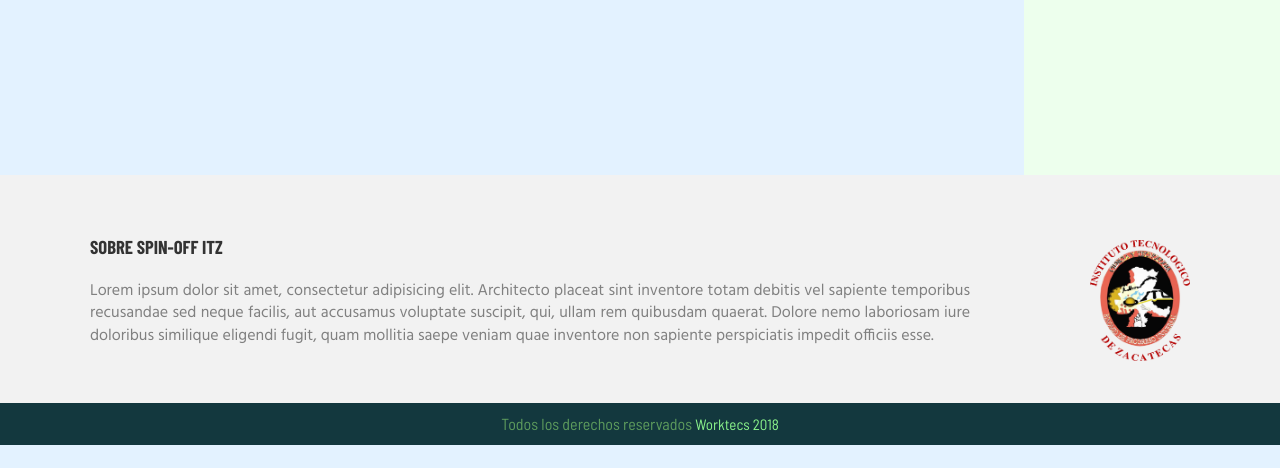
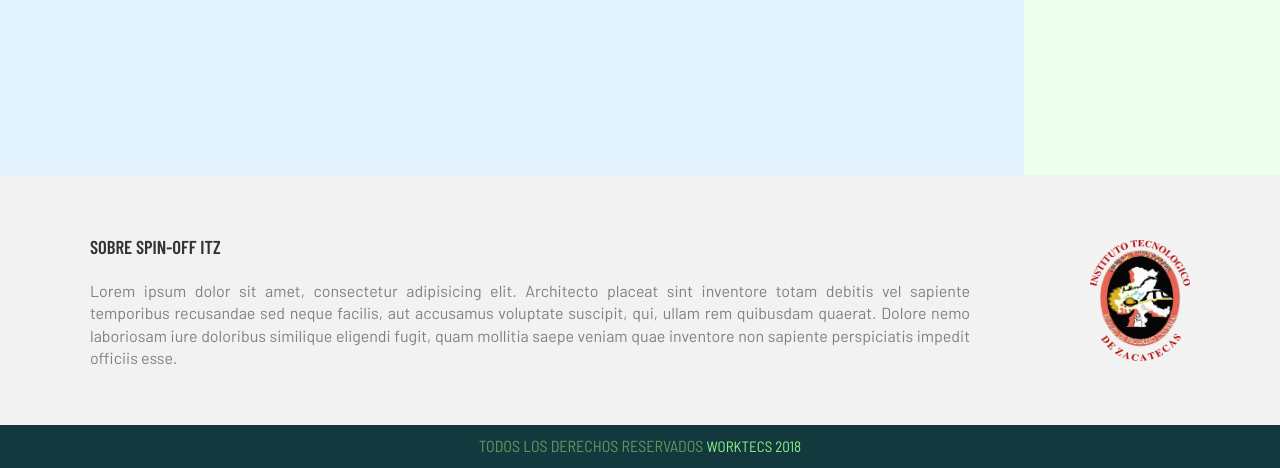
Before and after one commit to LeticiaDav/spinoffitz, a PHP site: page /index.html in a window 1280 px wide. Shown: the part 1326-1794 px from the top of the page. Before the commit the page ends 1771 px from the top, so only its background shows below. Run offline with PHP 8.4, Linux system fonts and the light colour scheme; some libraries are stand-ins or nearby versions; some web fonts are replaced.

Commit message:
Se cambiaron algunas fuentes
Se sustituyo la fuente Abel por la Barlow

```diff
--- a/css/main.css
+++ b/css/main.css
@@ -297,7 +297,8 @@
     background-color: #F2F2F2;
     padding-top: 20px;
     margin-top: 20px;
-    font-family: 'Hind', sans-serif;
+    font-family: 'Barlow', sans-serif;
+    font-weight: 500;
     color: #808080;
 
 }
@@ -305,7 +306,7 @@
 footer.site-footer h3 {
     color: #333333;
     font-family: 'Barlow Condensed', sans-serif;
-    font-weight: 700;
+    font-weight: 600;
     text-transform: uppercase;
     margin-bottom: 20px;
 }
@@ -357,6 +358,8 @@
     margin: 20px 0 0 0;
     text-align: center;
     font-family: 'Barlow Semi Condensed', sans-serif;
+    font-weight: 400;
+    text-transform: uppercase;
 }
 
 footer .copyright p span {
```
